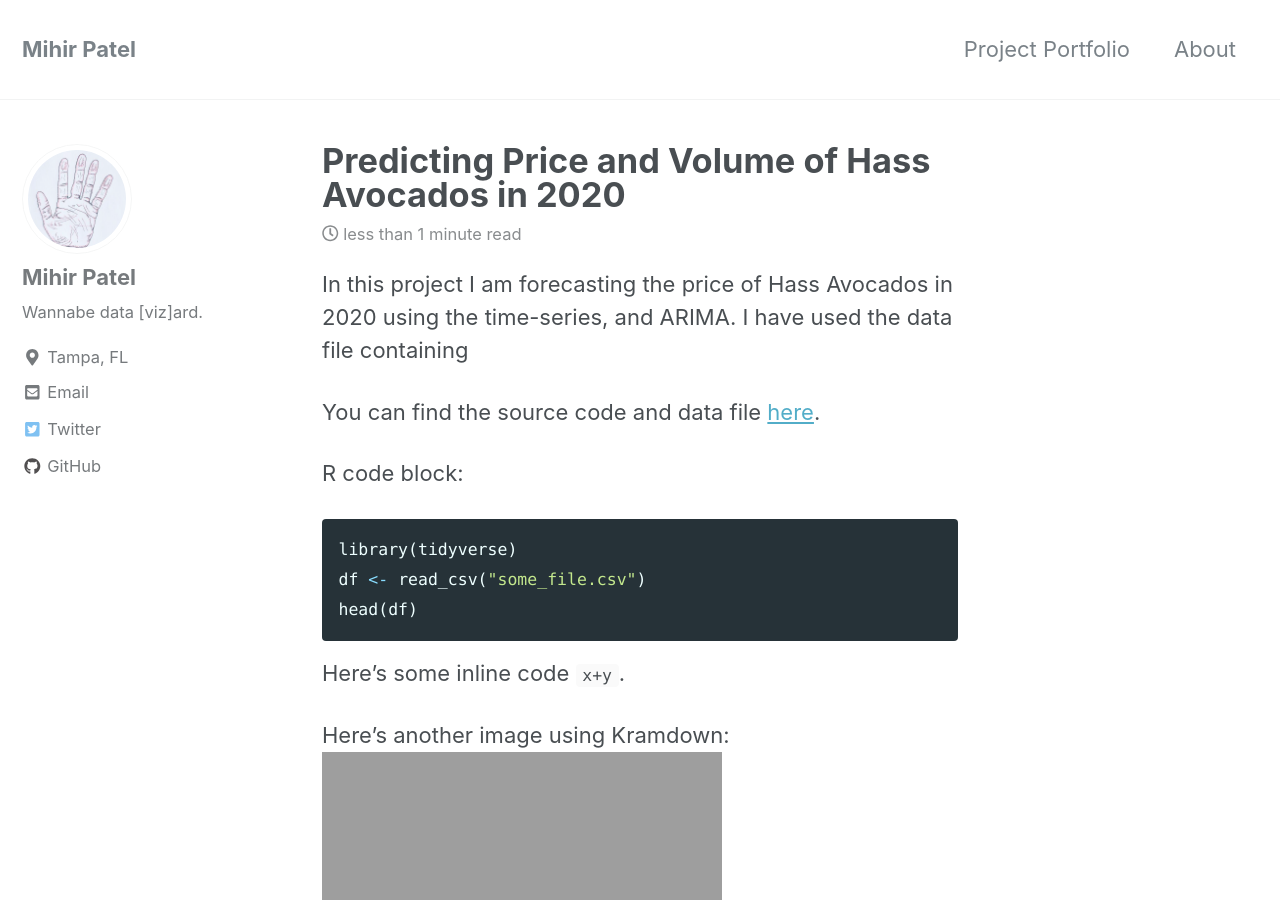
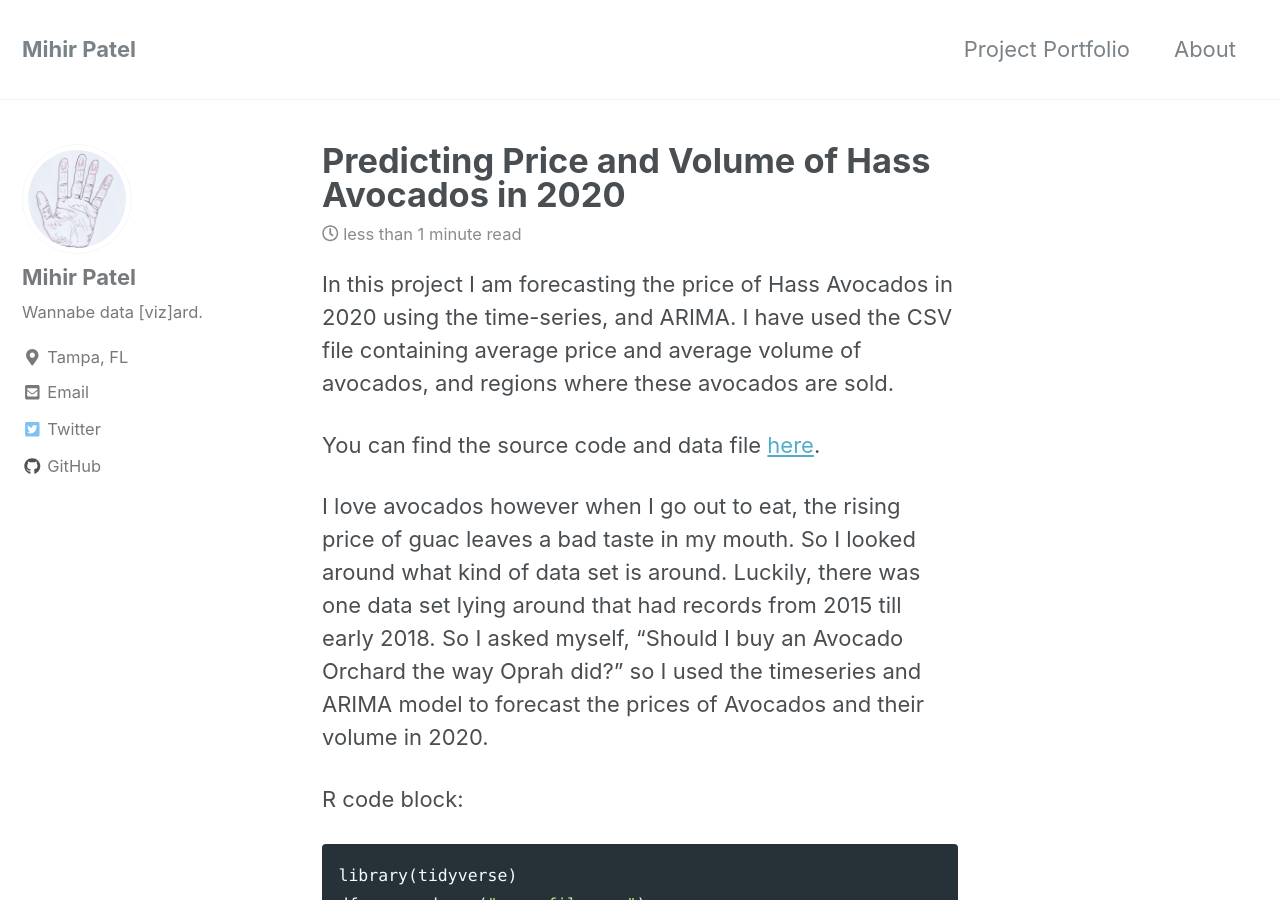
Before and after one commit to mihirp161/mihirp161.github.io, a Jekyll site: the page built from _posts/2019-12-29-avocados.md, in a window 1280 px wide and 900 px high. Built offline with Jekyll 4.4.1, drawn with Linux system fonts in a browser that asks for light colours; nearby versions of some CDN libraries; formulas are drawn with MathJax 3.

Commit message:
Update 2019-12-29-avocados.md

````diff
--- a/_posts/2019-12-29-avocados.md
+++ b/_posts/2019-12-29-avocados.md
@@ -6,9 +6,11 @@ header:
 excerpt: "Time Series, Forecast, Autoregressive integrated moving average"
 mathjax: "true"
 ---
-In this project I am forecasting the price of Hass Avocados in 2020 using the time-series, and ARIMA. I have used the data file containing
+In this project I am forecasting the price of Hass Avocados in 2020 using the time-series, and ARIMA. I have used the CSV file containing average price and average volume of avocados, and regions where these avocados are sold.
 
 You can find the source code and data file [here](https://github.com/ToadHanks/storyOfHassAvocadoIn2020).
+
+I love avocados however when I go out to eat, the rising price of guac leaves a bad taste in my mouth. So I looked around what kind of data set is around. Luckily, there was one data set lying around that had records from 2015 till early 2018. So I asked myself, "Should I buy an Avocado Orchard the way Oprah did?" so I used the timeseries and ARIMA model to forecast the prices of Avocados and their volume in 2020.
 
 R code block:
 ```r
@@ -20,7 +22,7 @@ head(df)
 Here's some inline code `x+y`.
 
 Here's another image using Kramdown:
-![alt]({{ site.url }}{{ site.baseurl }}/images/avocados/linsep.jpg)
+<img src="{{ site.url }}{{ site.baseurl }}/images/avocados/linsep.jpg" alt="linearly separable data">
 
 Here's some math:
 
````
